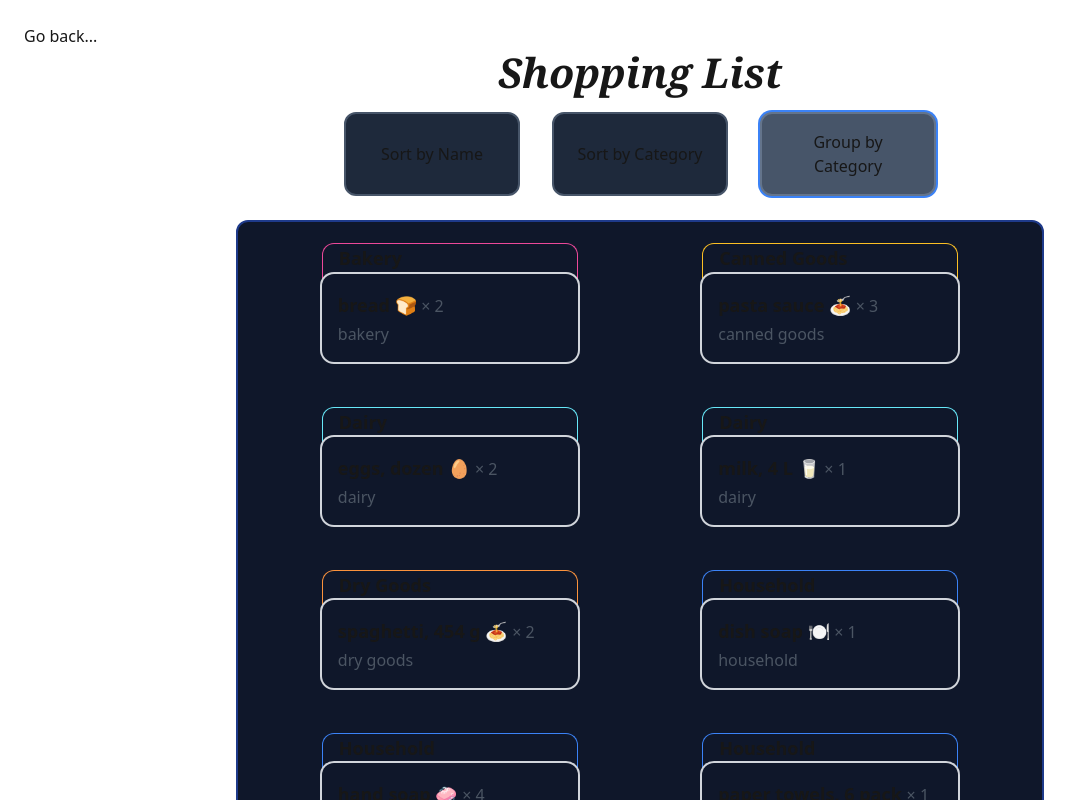
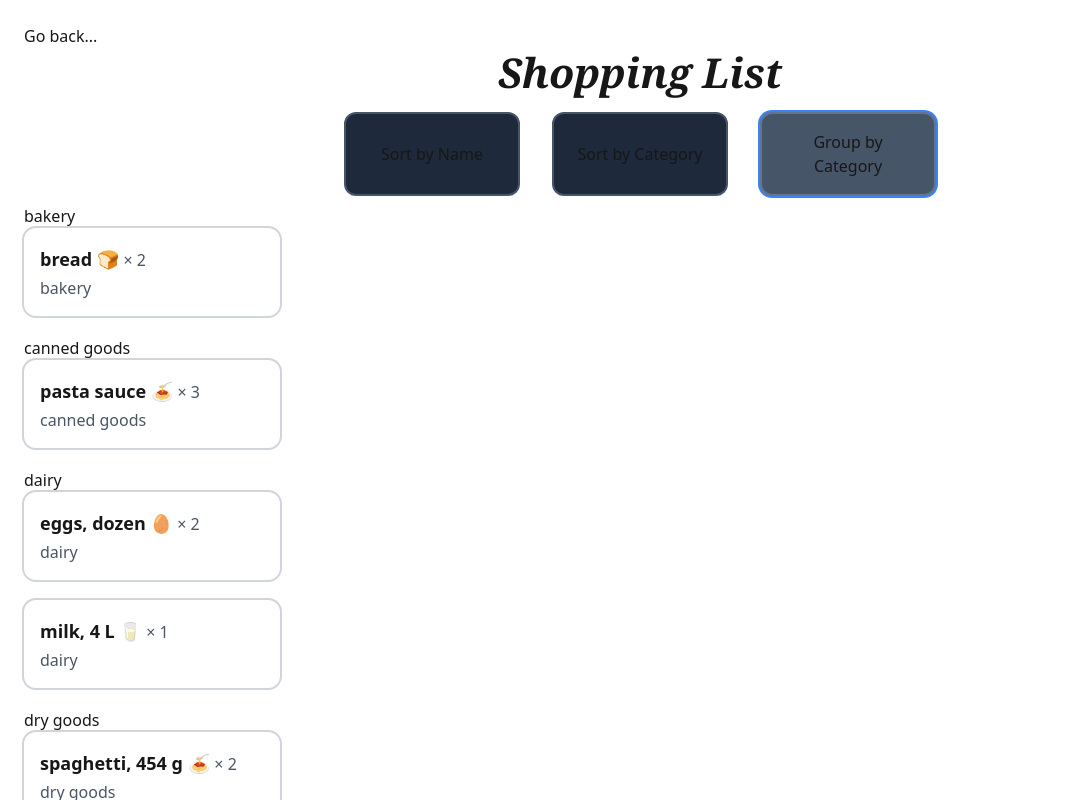
Before and after one commit to FlawlessCasual17/cprg306-assignments, a Next.js app: page /week-6 in a window 1280 px wide. Both pictures are taken after a click on the button "Group by Category". Shown: the top 800 px of the page, without its empty margins (0-1085 px from the left). Built offline with nearby package versions, Linux system fonts and the light colour scheme.

Commit message:
stuff
Signed-off-by: FlawlessCasual17 <07e5297d5b@c0x0.com>

```diff
--- a/app/page.js
+++ b/app/page.js
@@ -19,7 +19,7 @@ export default function Page() {
                 <li><Link href='week-3'>Week 3</Link></li>
                 <li><Link href='week-4'>Week 4</Link></li>
                 <li><Link href='week-5'>Week 5</Link></li>
-                <li><Link href='week-6'>Week 6</Link></li>
+                {/* <li><Link href='week-6'>Week 6</Link></li> */}
             </ul>
         </main>
     )
--- a/app/week-6/item.js
+++ b/app/week-6/item.js
@@ -1,34 +1,12 @@
 'use client'
-import './styles.css'
 
-export default function Item({ isGrouped, id, name, quantity, category }) {
-    const categoryColors = {
-        dairy: 'border-cyan-300',
-        bakery: 'border-pink-500',
-        meat: 'border-red-400',
-        produce: 'border-emerald-400',
-        'canned goods': 'border-amber-400',
-        'dry goods': 'border-orange-400',
-        household: 'border-blue-500'
-    }
-
-    const categoryColor = categoryColors[`${category}`.toLowerCase()] || 'bg-slate-200'
-
-    const categoryTitle = (
-        <div className={`category ${isGrouped ?  '' : 'category-active'} ${categoryColor}`}>
-            {category}
-        </div>
-    )
-
+export default function Item({ id, name, quantity, category }) {
     return (
-        <span key={id} className='aio-flexbox'>
-            {categoryTitle}
             <li className='relative w-64 mb-5 ring-2 ring-gray-300 p-4 rounded-xl'>
                 <div className='font-semibold text-lg'>
                     {name} <span className='quantity'>× {quantity}</span>
                 </div>
                 <div className='text-gray-600' style={{ fontSize: '1' }}>{category}</div>
             </li>
-        </span>
     )
 }
--- a/app/week-6/list-item.js
+++ b/app/week-6/list-item.js
@@ -29,6 +29,30 @@ export default function ListItem() {
         setTimeout(() => setIsGrouped(false), 50);
     }
 
+    function getSortedItems() {
+        const groupedItems = items.reduce((acc, item) => {
+            if (!acc[item.category]) acc[item.category] = []
+            acc[item.category].push(item)
+            return acc
+        }, {})
+
+        return Object.keys(groupedItems).sort().flatMap(category =>
+            [{ category, grouped: !isGrouped }, ...groupedItems[category].sort((a, b) =>
+                a.name.localeCompare(b.name))])
+    }
+
+    // const categoryColors = {
+    //     dairy: 'border-cyan-300',
+    //     bakery: 'border-pink-500',
+    //     meat: 'border-red-400',
+    //     produce: 'border-emerald-400',
+    //     'canned goods': 'border-amber-400',
+    //     'dry goods': 'border-orange-400',
+    //     household: 'border-blue-500'
+    // }
+
+    // const categoryColor = categoryColors[`${category}`.toLowerCase()] || 'bg-slate-200'
+
     console.log(`sortBy is now equal to: ${sortBy}`)
 
     const getClasses = (type) =>
@@ -47,11 +71,25 @@ export default function ListItem() {
                     Group by Category
                 </button>
             </div>
-            <div className='relative'>
+            <div className='aio-flexbox'>
+                {getSortedItems().map((item, id) => {
+                    return item.grouped ? (
+                        <div key={id} className={`category ${isGrouped ? '' : 'category-active'}`}>
+                            {item.category}
+                        </div>
+                    ) : (
+                        <ul key={id} className='flexbox-list rounded-xl align-text-bottom'>
+                            <Item {...item} />
+                        </ul>
+                    )
+                })}
+                {/* <div className={`category ${isGrouped ? '' : 'category-active'} ${categoryColor}`}>
+                    {category}
+                </div>
                 <ul className='flexbox-list rounded-xl align-text-bottom'>
-                    {[...items].map(item =>
-                        <Item key={item.id} isGrouped={isGrouped} {...item} />)}
+                    {[...items].map(item => <Item key={item.id} {...item} />)}
                 </ul>
+                */}
             </div>
         </span>
     )
--- a/app/week-6/styles.css
+++ b/app/week-6/styles.css
@@ -6,30 +6,6 @@ main > h2 {
     font-family: ui-serif, Georgia, Cambria, "Times New Roman", Times, serif;
     margin-bottom: 1rem;
     text-align: center
-}
-
-.flexbox-list {
-    position: relative;
-    display: flex;
-    flex-direction: row;
-    flex-wrap: wrap;
-    margin: 1rem auto;
-    padding: 1.5rem 1.35rem 0.05rem;
-    justify-content: space-around;
-    width: 50.5rem;
-    height: 63rem;
-    border-width: 2px;
-    @apply border-blue-900 bg-slate-900
-}
-
-.aio-flexbox {
-    height: 7.5rem !important;
-    position: relative;
-    display: flex;
-    justify-content: space-evenly;
-    flex-wrap: wrap;
-    flex-direction: column;
-    top: 1rem
 }
 
 .flex-buttons {
@@ -56,31 +32,11 @@ main > h2 {
     @apply text-gray-600
 }
 
-.category {
-    position: relative;
-    font-weight: 800;
-    font-size: 1.125rem /* 18px */;
-    line-height: 1.75rem /* 28px */;
-    margin-top: -1.5rem /* -24px */;
-    border-top-width: 1px;
-    border-left-width: 1px;
-    border-right-width: 1px; /* border-bottom-width: 1px; */
-    border-collapse: separate;
-    padding-left: 1rem;
-    bottom: -0.325rem;
-    height: 2.2rem;
-    border-top-left-radius: 0.75rem /* 12px */;
-    border-top-right-radius: 0.75rem /* 12px */;
-    transition: transform 0.3s ease, opacity 0.3s ease;
-    transform: translateY(100%);
-    opacity: 0;
-    text-transform: capitalize
-}
-
-.category-active {
+/* .category-active {
     transform: translateY(0);
     opacity: 1
-}
+} */
+
 .button-container {
     gap: 0rem 2rem
 }
```
Also changed, not shown: 1 other file (tests, documents, lock files or other folders).
